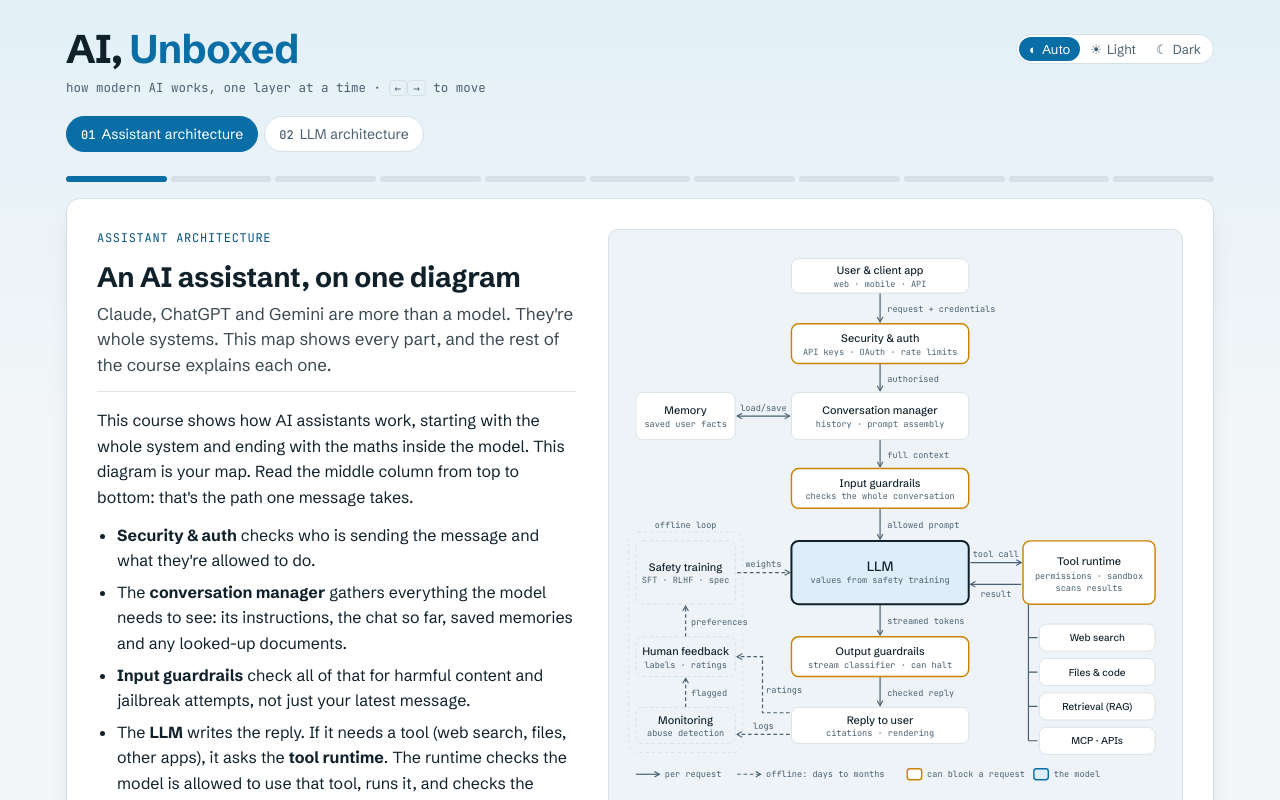
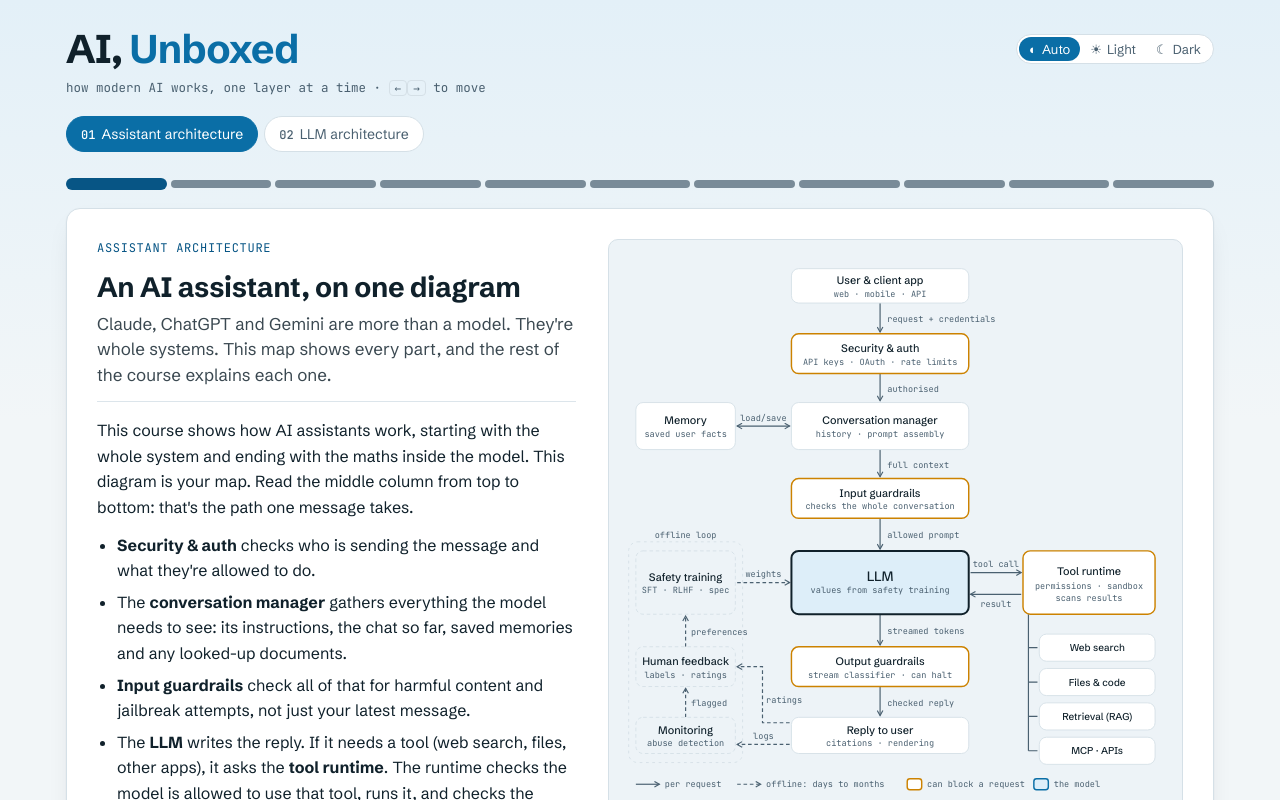
Before and after one commit to sgarg5858/ai-unboxed, an Angular app: page / in a window 1280 px wide. Shown: the top 800 px of the page. Built offline with nearby package versions, Linux system fonts and the light colour scheme.

Commit message:
header updates

```diff
--- a/src/app/course/course-shell/course-shell.css
+++ b/src/app/course/course-shell/course-shell.css
@@ -69,22 +69,58 @@ nav.chapters button[aria-current='true'] b {
   color: var(--pill-fg);
   opacity: 1;
 }
+/* Slide bar: each segment is a 32px-tall button (WCAG 2.5.8 target size) drawing a slim bar. */
 .progress {
   display: flex;
   gap: 4px;
-  margin-bottom: 16px;
+  margin: -8px 0 8px;
 }
 .progress button {
   flex: 1;
-  height: 6px;
+  min-width: 24px;
+  height: 32px;
+  padding: 0;
   border: 0;
-  border-radius: 3px;
-  background: var(--line);
+  border-radius: 6px;
+  background: none;
   cursor: pointer;
-  padding: 0;
+  display: flex;
+  align-items: center;
 }
-.progress button.done {
+.progress button::before {
+  content: '';
+  flex: 1;
+  height: 8px;
+  border-radius: 4px;
+  /* Unvisited segments need 3:1 contrast against the page (WCAG 1.4.11). */
+  background: color-mix(in srgb, var(--muted) 70%, transparent);
+  transition:
+    height 0.12s ease,
+    background-color 0.12s ease;
+}
+.progress button.done::before {
   background: var(--accent);
+}
+.progress button.current::before {
+  height: 12px;
+  border-radius: 6px;
+  background: var(--accent-ink);
+}
+.progress button:hover::before {
+  height: 12px;
+  border-radius: 6px;
+}
+.progress button:not(.done, .current):hover::before {
+  background: var(--muted);
+}
+.progress button:focus-visible {
+  outline: 2px solid var(--accent-ink);
+  outline-offset: 2px;
+}
+@media (prefers-reduced-motion: reduce) {
+  .progress button::before {
+    transition: none;
+  }
 }
 .slide {
   display: grid;
--- a/src/app/course/course-shell/course-shell.html
+++ b/src/app/course/course-shell/course-shell.html
@@ -30,15 +30,21 @@
     </nav>
   }
 
-  <div class="progress">
+  <nav class="progress" aria-label="Slides in this chapter">
     @for (s of nav.chapter().slides; track $index; let i = $index) {
       <button
-        [class.done]="i <= nav.position().slide"
-        [attr.aria-label]="'Slide ' + (i + 1) + ': ' + s.title"
+        type="button"
+        [class.done]="i < nav.position().slide"
+        [class.current]="i === nav.position().slide"
+        [attr.aria-current]="i === nav.position().slide ? 'step' : null"
+        [attr.aria-label]="
+          'Slide ' + (i + 1) + ' of ' + nav.chapter().slides.length + ': ' + s.title
+        "
+        [title]="i + 1 + '. ' + s.title"
         (click)="nav.gotoSlide(i)"
       ></button>
     }
-  </div>
+  </nav>
 
   @let slide = nav.slide();
   <article class="slide" #article aria-live="polite">
```
